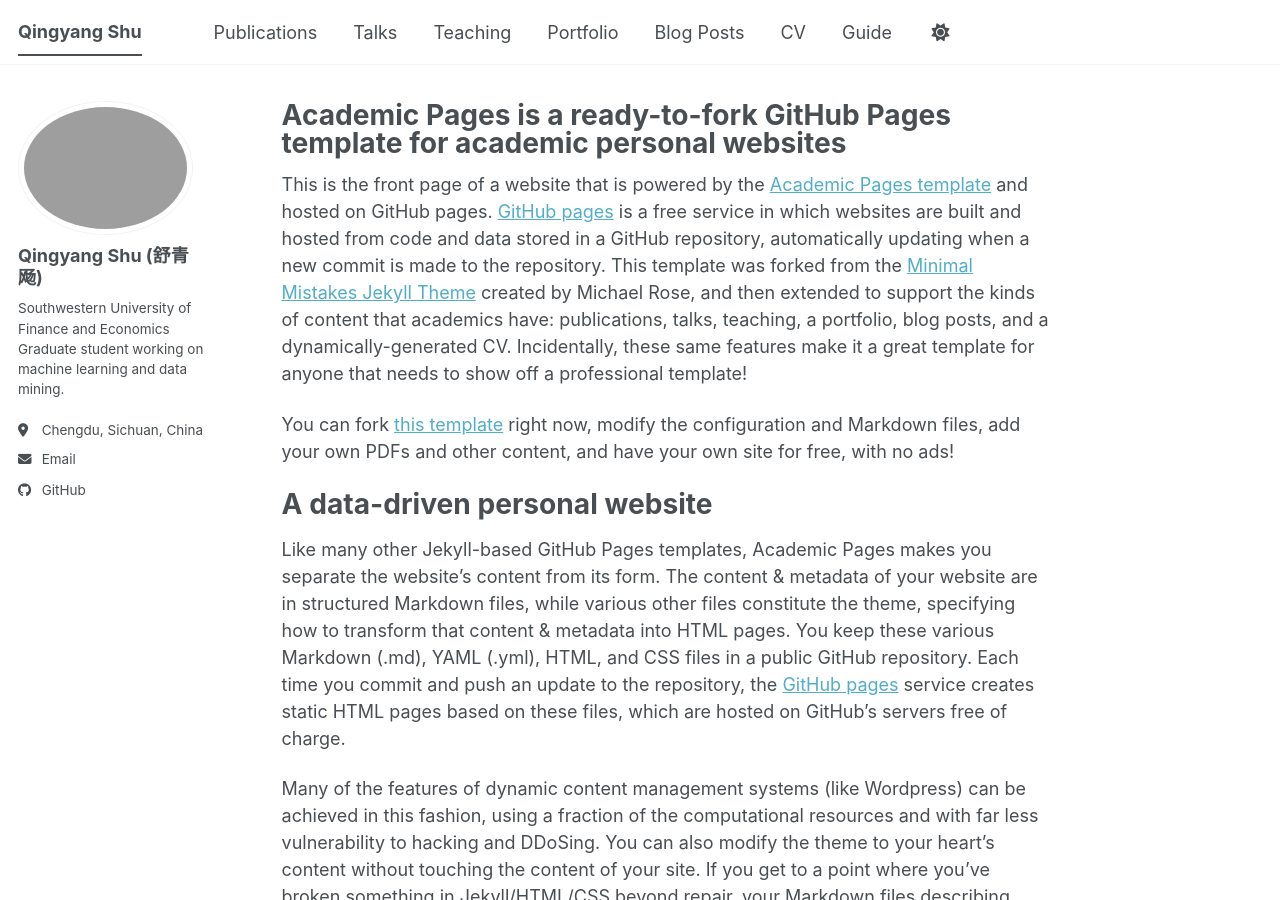
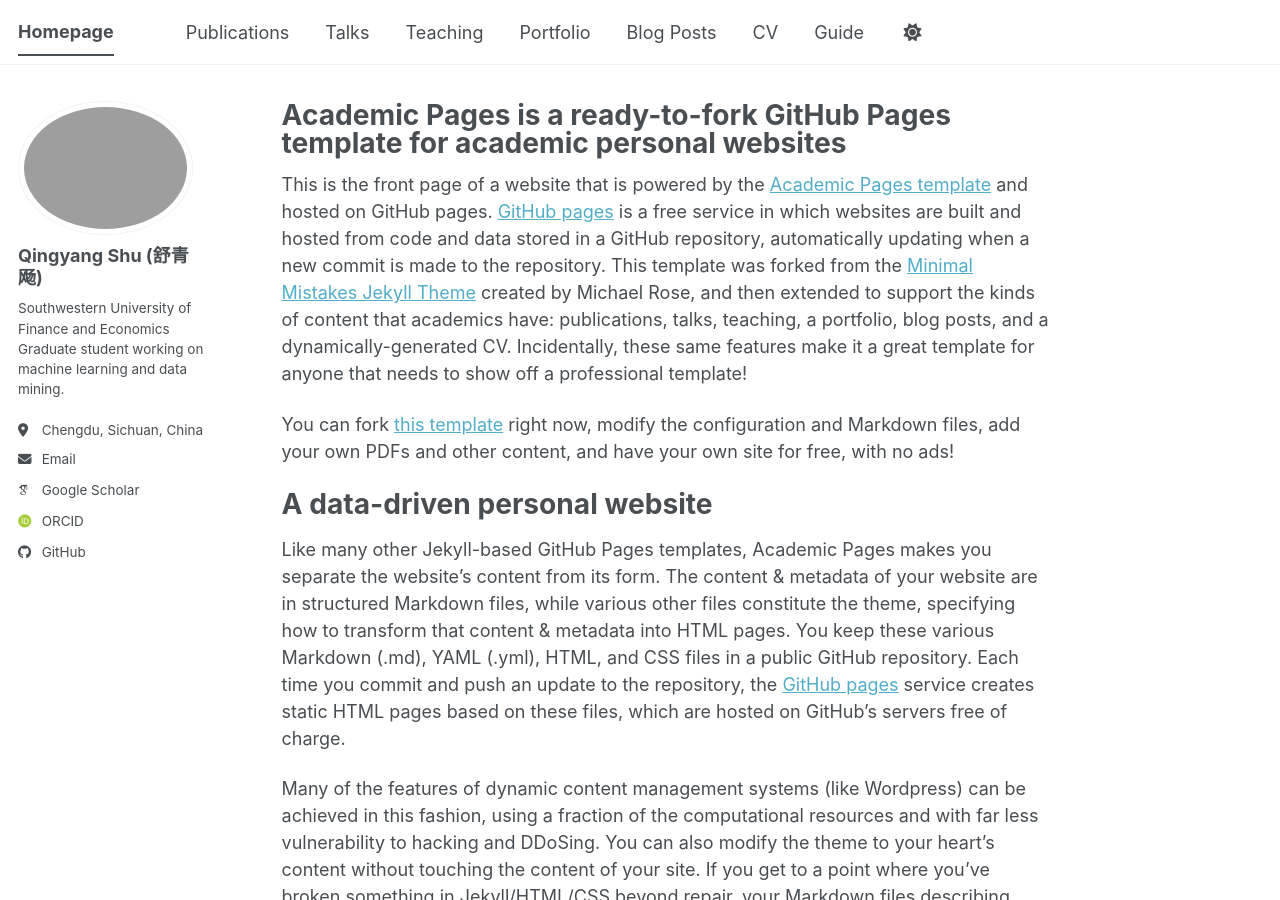
Before and after one commit to QingyangShu/qingyangshu.github.io, a Jekyll site: the page built from _pages/about.md, in a window 1280 px wide and 900 px high. Built offline with Jekyll 4.4.1, drawn with Linux system fonts in a browser that asks for light colours; some web fonts are replaced; a script bundle is joined from its source files by our own code; library files that are not in the unit come from our copies; some of the changed lines change nothing that is shown.

Commit message:
Update _config.yml

```diff
--- a/_config.yml
+++ b/_config.yml
@@ -9,7 +9,7 @@
 # Basic Site Settings
 locale                   : "en-US"
 site_theme               : "default" # The available themes options are "default", "air", "sunrise", "mint", "dirt" and "contrast"
-title                    : "Qingyang Shu"
+title                    : "Homepage"
 title_separator          : "-"
 name                     : &name "Qingyang Shu"
 description              : &description "Personal academic homepage of Qingyang Shu"   # Update this with a general description of your site, this is the default if not overridden by a page
@@ -35,10 +35,10 @@
   # Academic websites
   academia         : # URL
   arxiv            : # URL - Update with the correct link to your profile
-  googlescholar    : #"https://scholar.google.com/citations?user=PS_CX0AAAAAJ"
+  googlescholar    : "https://scholar.google.com/citations?user=SxZcds4AAAAJ&hl=zh-CN"
   inspire-hep      : # URL
   impactstory      : # URL
-  orcid            : #"https://orcid.org/yourorcidurl"
+  orcid            : "https://orcid.org/0009-0006-0999-367X"
   semantic         : # URL
   ssrn             : # URL
   pubmed           : #"https://www.ncbi.nlm.nih.gov/pubmed/?term=john+snow"
```
